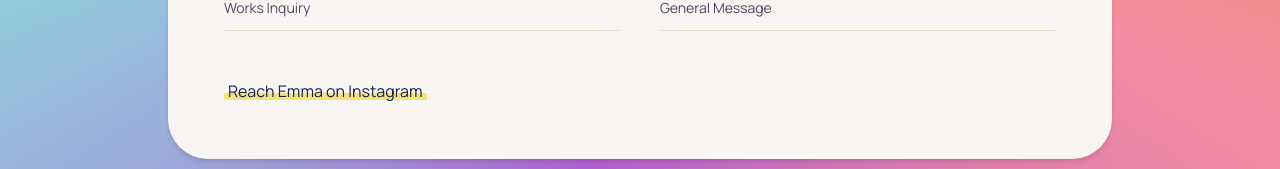
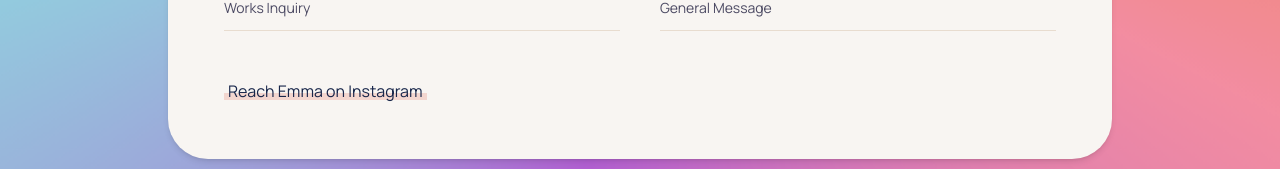
Before and after one commit to k-mama/emmakwon-com, a Next.js app: page /contact in a window 1280 px wide. Shown: the part 603-772 px from the top of the page. Built offline with nearby package versions, Linux system fonts and the light colour scheme.

Commit message:
Switch link highlight mark from lemon to blush tone
Replace the lemon-highlight token with a softer blush-highlight color,
used consistently across every page's hyperlink highlight effect.

```diff
--- a/app/globals.css
+++ b/app/globals.css
@@ -39,7 +39,7 @@
   --color-cream-white: #f8f5f2;
   --color-soft-ink: #171417;
   --color-deep-rose-violet: #7a3560;
-  --color-lemon-highlight: #f6e27a;
+  --color-blush-highlight: #f3d6cf;
 
   /* unified box text system — same everywhere, not per page */
   --color-title-primary: #18264a;
@@ -89,7 +89,7 @@
   --color-cream-white: var(--color-cream-white);
   --color-soft-ink: var(--color-soft-ink);
   --color-deep-rose-violet: var(--color-deep-rose-violet);
-  --color-lemon-highlight: var(--color-lemon-highlight);
+  --color-blush-highlight: var(--color-blush-highlight);
 
   --color-title-primary: var(--color-title-primary);
   --color-body-text: var(--color-body-text);
--- a/components/visual/VisualHighlightMark.tsx
+++ b/components/visual/VisualHighlightMark.tsx
@@ -12,7 +12,7 @@ export function VisualHighlightMark({
       className={`relative inline-block px-1 ${className}`}
       style={{
         backgroundImage:
-          "linear-gradient(180deg, transparent 58%, var(--color-lemon-highlight) 58%, var(--color-lemon-highlight) 88%, transparent 88%)",
+          "linear-gradient(180deg, transparent 58%, var(--color-blush-highlight) 58%, var(--color-blush-highlight) 88%, transparent 88%)",
       }}
     >
       {children}
```
